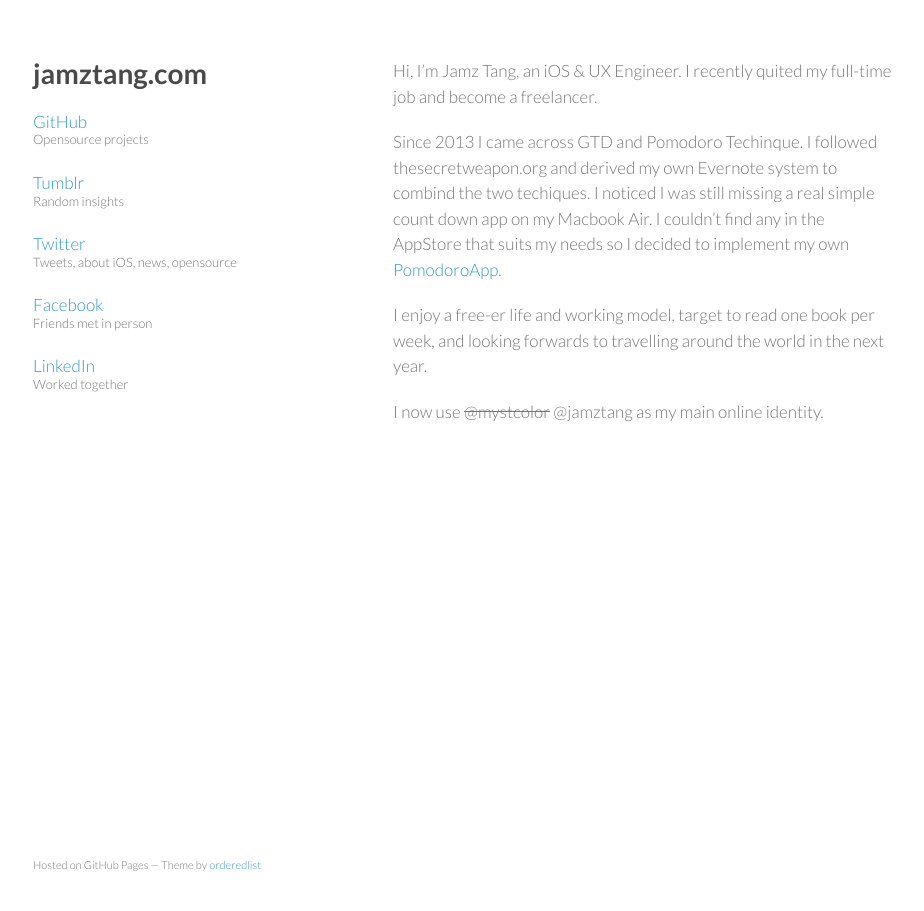
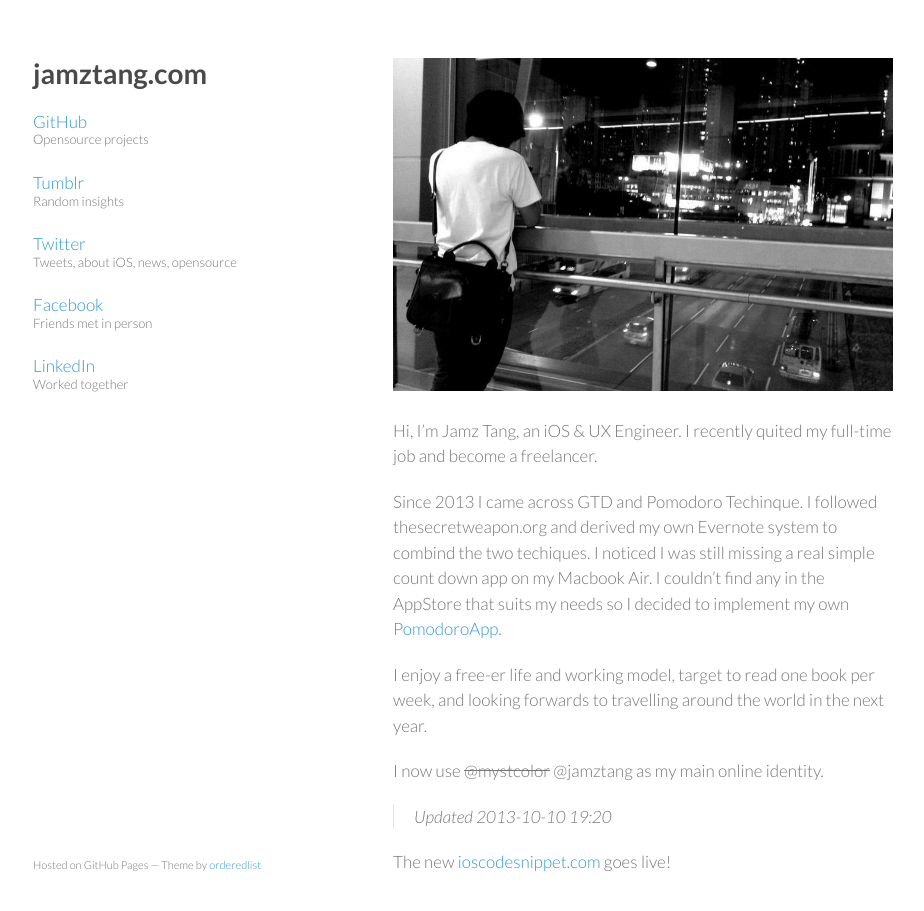
Before and after one commit to jamztang/jamztang.github.io, a Jekyll site: the page built from index.md, in a window 1280 px wide and 945 px high. Shown: the top 911 px of the window, without its empty margins (177-1101 px from the left). Built offline with Jekyll 4.4.1, drawn with Linux system fonts in a browser that asks for light colours; Markdown is read by kramdown in place of the engine named in the settings.

Commit message:
Updated image and news

```diff
--- a/index.md
+++ b/index.md
@@ -2,6 +2,8 @@
 title: jamztang.com
 layout: default
 ---
+
+![main](/images/jamz-tang-main.jpg)
 
 Hi, I'm Jamz Tang, an iOS & UX Engineer. I recently quited my full-time job and become a freelancer.
 
@@ -11,5 +13,9 @@
 
 I now use ~~@mystcolor~~ @jamztang as my main online identity.
 
+> Updated 2013-10-10 19:20
+
+The new [ioscodesnippet.com](http://ioscodesnippet.com) goes live!
+
 [3]:pomodoroapp
 [4]:http://www.urbandictionary.com/define.php?term=jamz
```
Also changed, not shown: images/jamz-tang-main.jpg (added).
